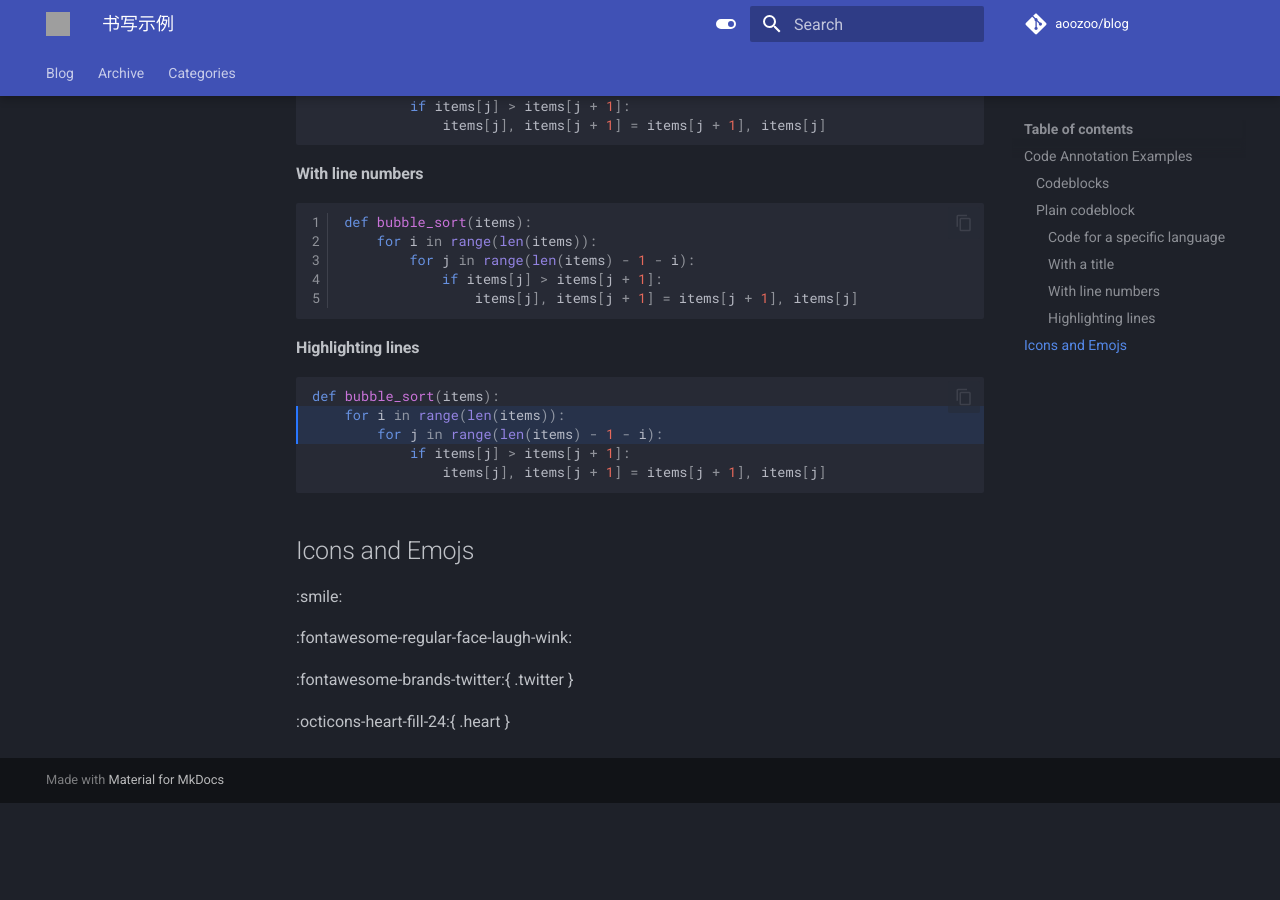
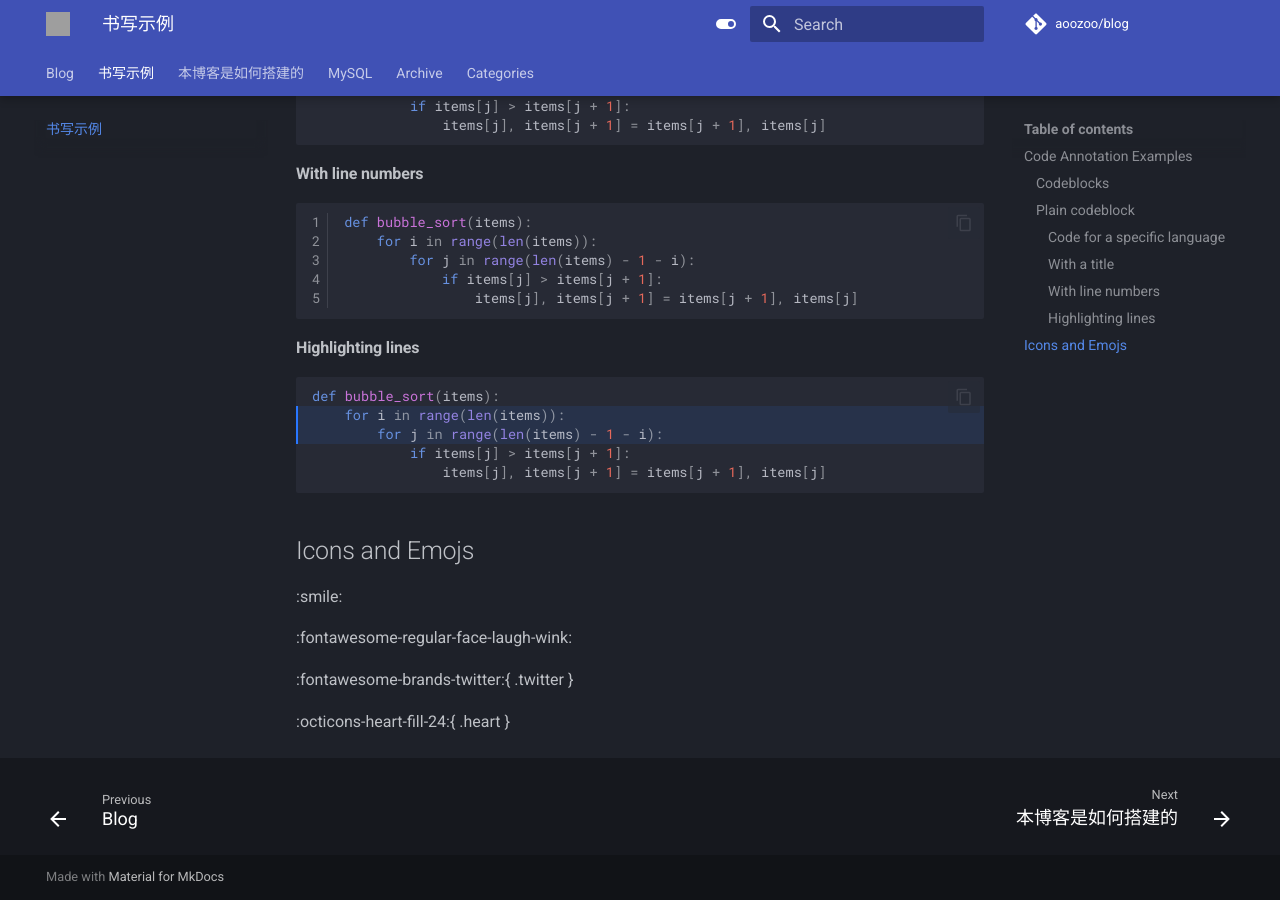
Before and after one commit to aoozoo/blog, an MkDocs documentation site: the page built from docs/书写示例.md, in a window 1280 px wide and 900 px high, scrolled down 841 px. Built offline with MkDocs 1.6.1 and Material for MkDocs 9.7.7, drawn with Linux system fonts in a browser that asks for light colours; comment, search, counter and statistics services are not loaded; before the commit the page ends 1644 px from its top, so only the background shows below that; some of the changed lines change nothing that is shown; grey boxes are pictures that could not be loaded.

Commit message:
ignore comment

```diff
--- a/mkdocs.yml
+++ b/mkdocs.yml
@@ -92,5 +92,5 @@ markdown_extensions:
   - pymdownx.tabbed:
       alternate_style: true
 
-nav:
-  - index.md
+# nav:
+#   - index.md
```
